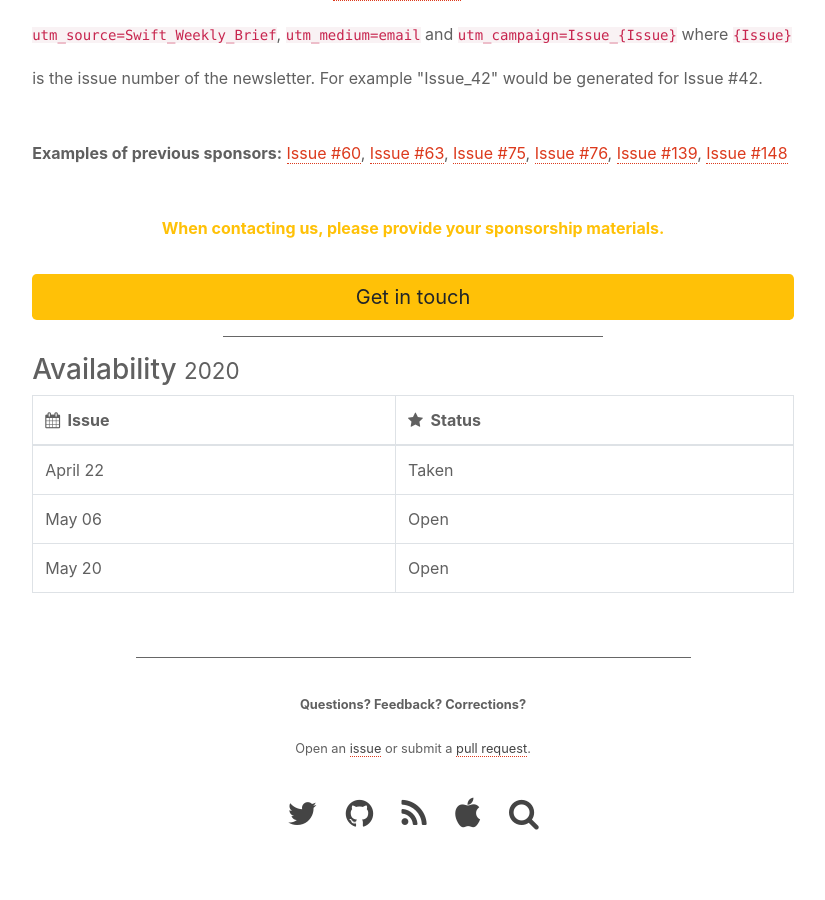
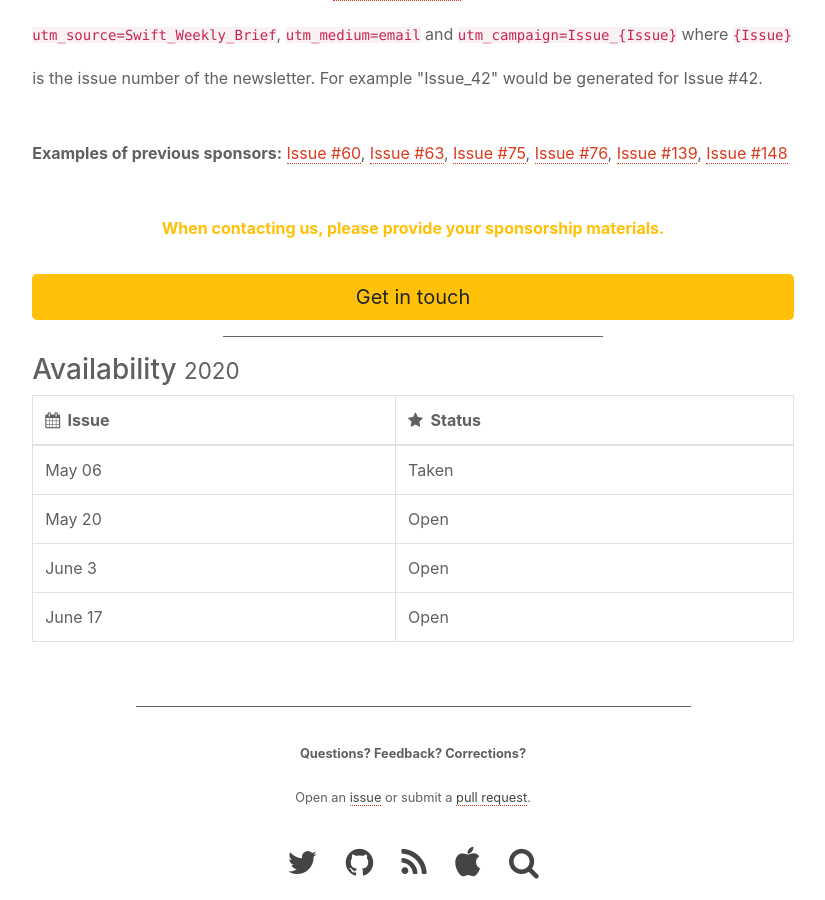
Before and after one commit to SwiftWeekly/swiftweekly.github.io, a Jekyll site: the page built from sponsorship.md, in a window 1280 px wide and 900 px high, scrolled down 1261 px. Shown: the whole window, without its empty margins (227-1052 px from the left). Built offline with Jekyll 4.4.1, drawn with Linux system fonts in a browser that asks for light colours; before the commit the page ends 2112 px from its top, so only the background shows below that.

Commit message:
Update sponsorship.md

```diff
--- a/sponsorship.md
+++ b/sponsorship.md
@@ -60,9 +60,10 @@
 <div class="table-responsive" markdown="1">
 | <i class="fa fa-calendar" aria-hidden="true"></i>&nbsp; Issue | <i class="fa fa-star" aria-hidden="true"></i>&nbsp; Status |
 |:-|:-|
-| April 22   | Taken |
-| May 06   | Open |
+| May 06   | Taken |
 | May 20   | Open |
+| June 3   | Open |
+| June 17   | Open |
 {: class="table table-bordered"}
 </div>
 
```
